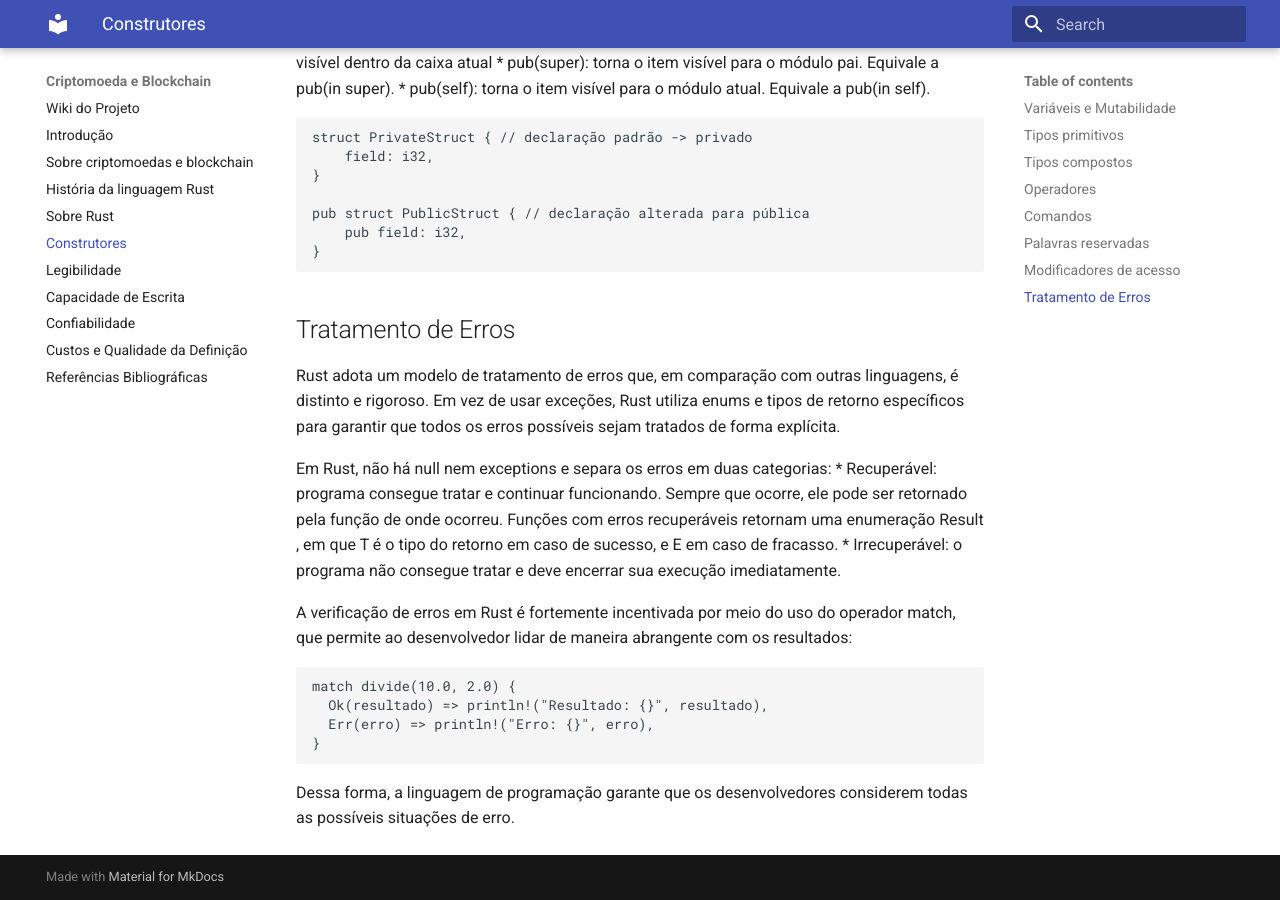
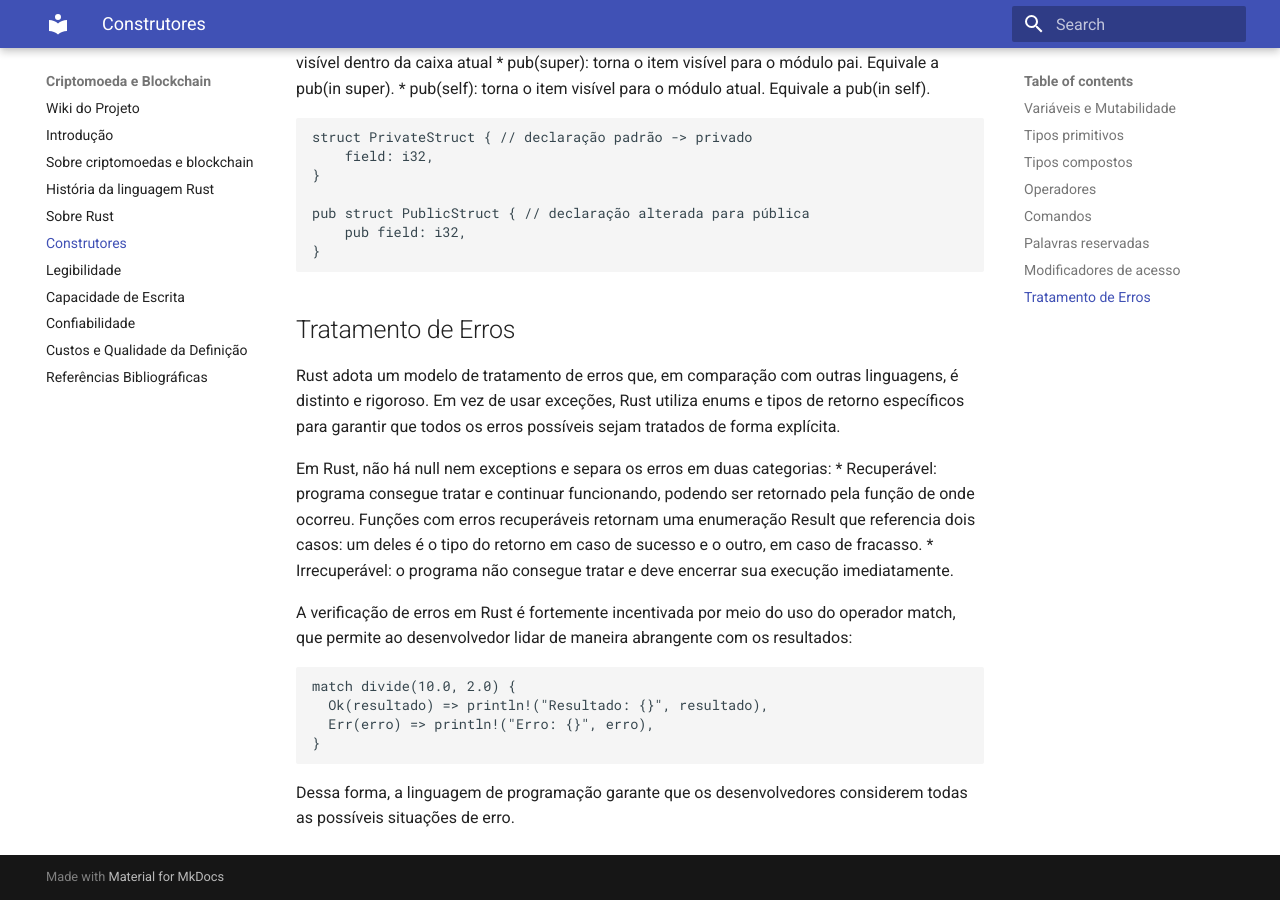
Before and after one commit to seraphritt/projeto_LP, an MkDocs documentation site: the page built from docs/3_construtores.md, in a window 1280 px wide and 900 px high, scrolled down 2683 px. Built offline with MkDocs 1.6.1 and Material for MkDocs 9.7.7, drawn with Linux system fonts in a browser that asks for light colours.

Commit message:
Resolução de problemas

```diff
--- a/docs/3_construtores.md
+++ b/docs/3_construtores.md
@@ -18,7 +18,7 @@
 * Inteiro : Em Rust, os inteiros (int) podem, em sua declaração, indicar o valor associado com base em seu tamanho. Além disso, pode ser declarado como signed (positivos e negativos) ou unsigned (apenas positivos).
 
 <p align="left">
-  <img src="../images/intrust.png" alt="Ícone da linguagem de programação Rust" style="margin-left: 50px" width="300">
+  <img src="../images/intrust.png" alt="Ícone de tipos primitivos Rust" style="margin-left: 50px" width="300">
 </p>
 
 * Flutuante: Números com casas decimais. Possui dois tipos primitivos que podem ser utilizados: f32 (32 bits) e f64 (64 bits)
@@ -67,7 +67,7 @@
 
 
 <p align="left">
-  <img src="../images/strict.png" alt="Ícone da linguagem de programação Rust" style="margin-left: 50px" width="500">
+  <img src="../images/strict.png" alt="Ícone de palavras reservadas em Rust" style="margin-left: 50px" width="500">
 </p>
 
 
@@ -93,7 +93,7 @@
 Rust adota um modelo de tratamento de erros que, em comparação com outras linguagens, é distinto e rigoroso. Em vez de usar exceções, Rust utiliza enums e tipos de retorno específicos para garantir que todos os erros possíveis sejam tratados de forma explícita.
 
 Em Rust, não há null nem exceptions e separa os erros em duas categorias:
-* Recuperável: programa consegue tratar e continuar funcionando. Sempre que ocorre, ele pode ser retornado pela função de onde ocorreu. Funções com erros recuperáveis retornam uma enumeração Result <T,E>, em que T é o tipo do retorno em caso de sucesso, e E em caso de fracasso.
+* Recuperável: programa consegue tratar e continuar funcionando, podendo ser retornado pela função de onde ocorreu. Funções com erros recuperáveis retornam uma enumeração Result que referencia dois casos: um deles é o tipo do retorno em caso de sucesso e o outro, em caso de fracasso.
 * Irrecuperável: o programa não consegue tratar e deve encerrar sua execução imediatamente.
 
 A verificação de erros em Rust é fortemente incentivada por meio do uso do operador match, que permite ao desenvolvedor lidar de maneira abrangente com os resultados:
```
Also changed, not shown: docs/bibliografia.md (+2 -2 lines).
